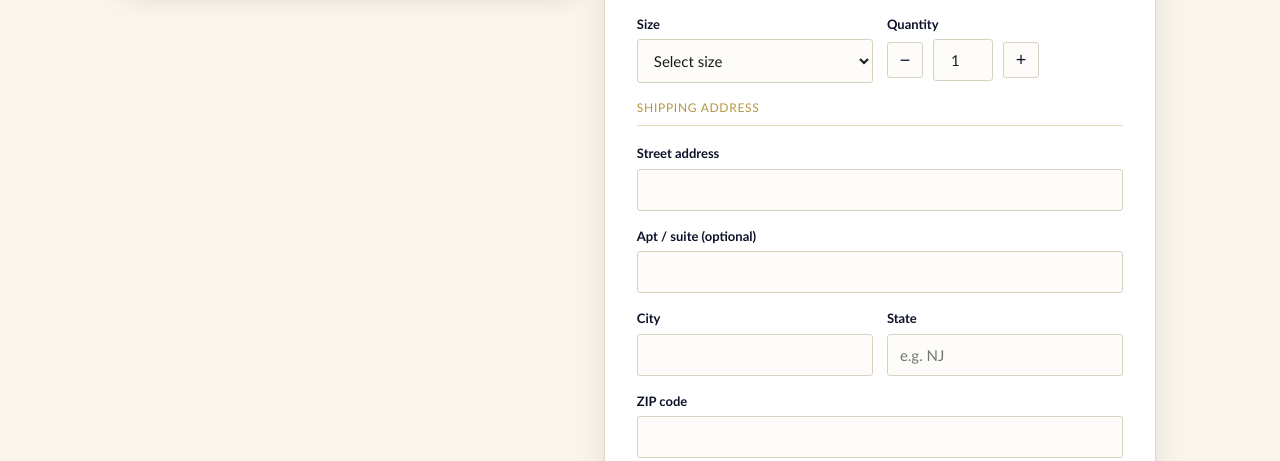
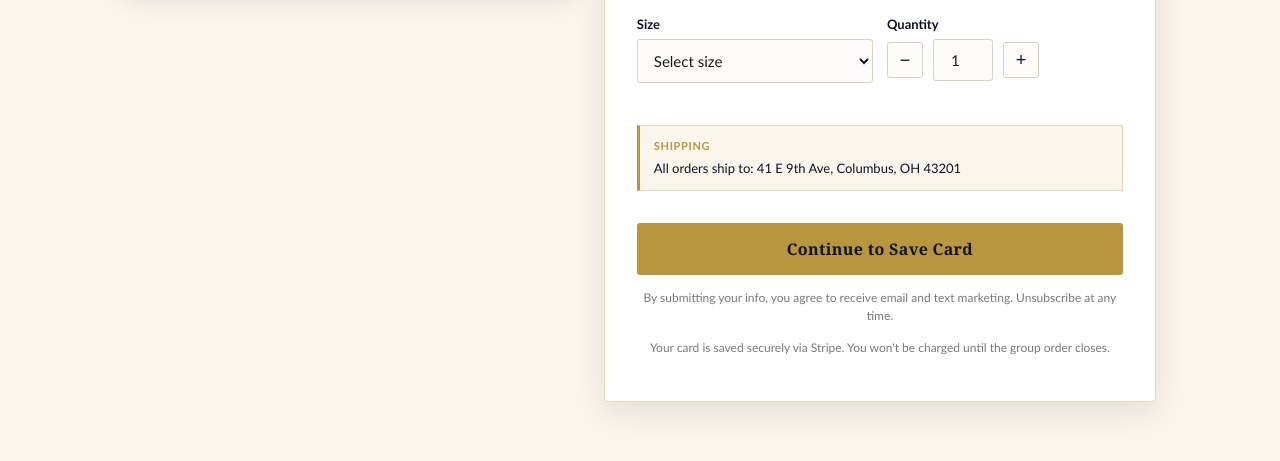
Before and after one commit to Mcart86/Greek-Empire-Group-Order, a website: page index.html in a window 1280 px wide. Shown: the part 711-1172 px from the top of the page. Drawn offline with Linux system fonts and the light colour scheme.

Commit message:
Fall Rush page: ship all orders to 41 E 9th Ave, Columbus OH

```diff
--- a/index.html
+++ b/index.html
@@ -590,7 +590,7 @@ const CONFIG = {
   // Optional: ship every order to one fixed address (for example the chapter
   // house). When set, buyers are not asked for an address and see this one
   // instead. Leave as null to collect each buyer's own shipping address.
-  shipTo: null,
+  shipTo: { address1: "41 E 9th Ave", address2: "", city: "Columbus", state: "OH", zip: "43201" },
 
   // Also send each order to the Greek Empire CRM dashboard. Failures here never block checkout.
   crmIntakeUrl: "https://greek-empire-crm-khaki.vercel.app/api/group-order-intake",
```
